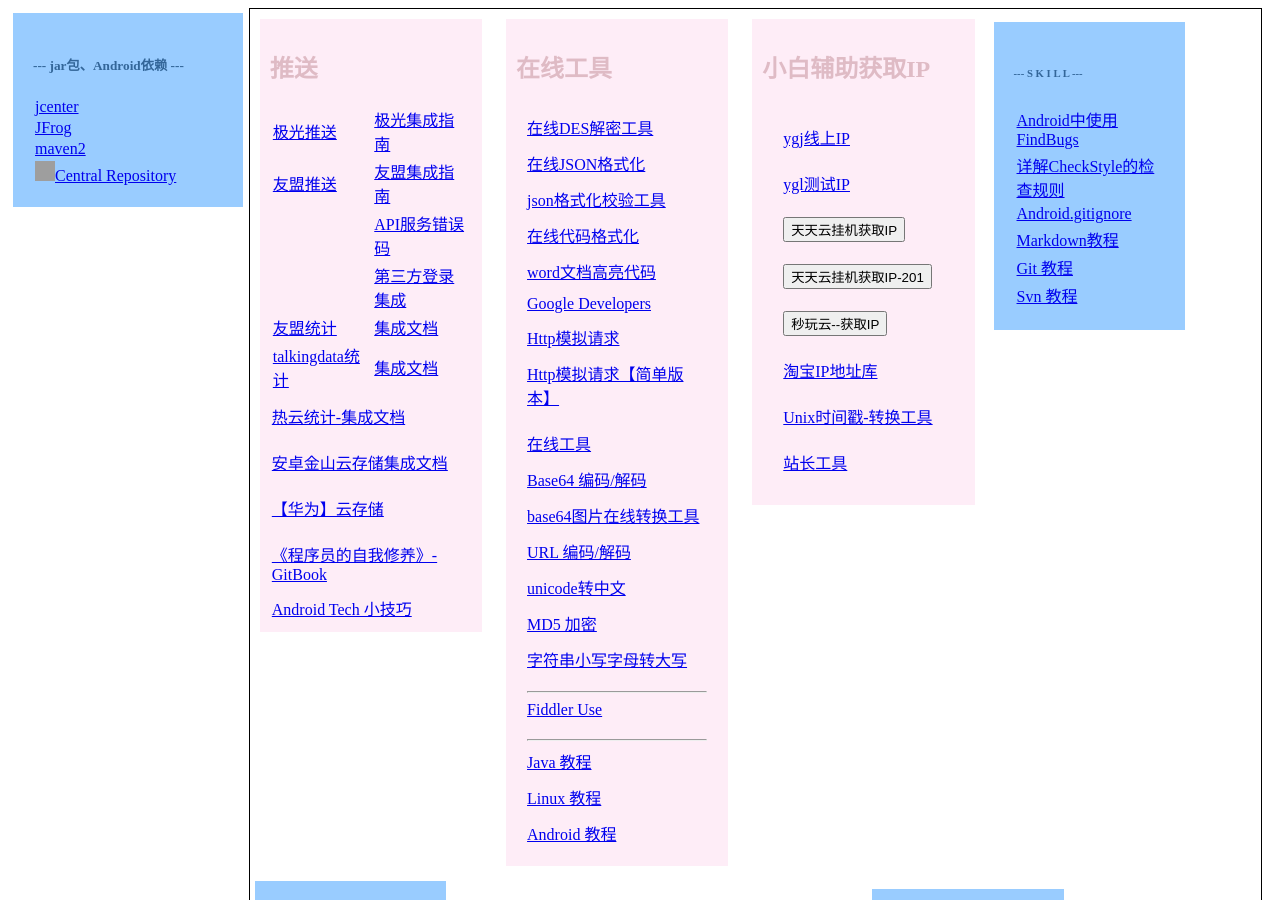
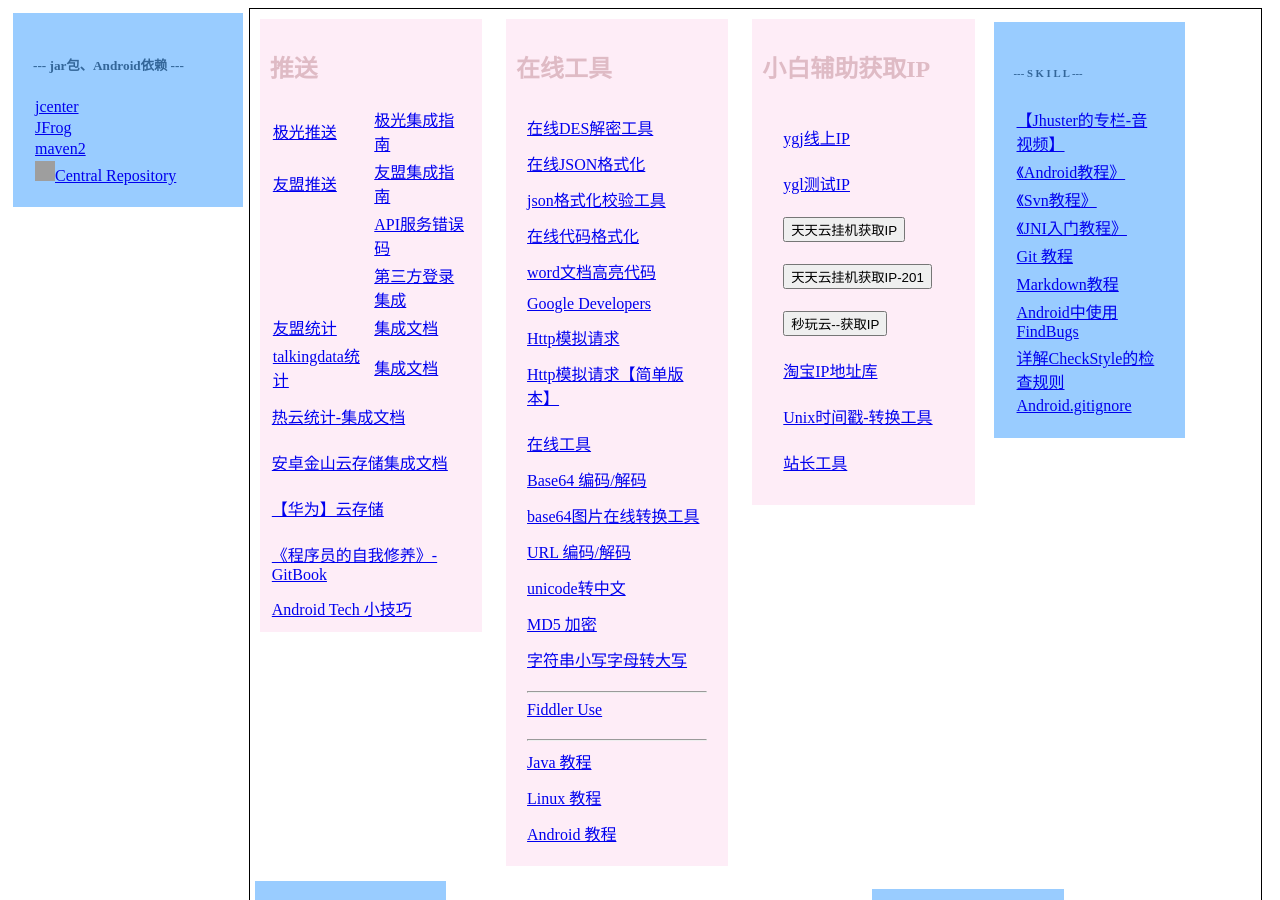
Before and after one commit to github201407/github201407.github.io, a Jekyll site: the page common.html, which Jekyll copies as it is, in a window 1280 px wide and 900 px high. Built offline with Jekyll 4.4.1, drawn with Linux system fonts in a browser that asks for light colours; grey boxes are pictures that could not be loaded.

Commit message:
添加Android、jni入门教程链接、知乎音视频专栏

```diff
--- a/common.html
+++ b/common.html
@@ -268,6 +268,24 @@
    <table border="0">
     <tbody>
      <tr>
+      <td> <a href="https://zhuanlan.zhihu.com/jhuster" target="_blank">【Jhuster的专栏-音视频】</a> </td>
+     </tr>
+     <tr>
+      <td> <a href="https://www.runoob.com/android/android-tutorial.html" target="_blank">《Android教程》</a> </td>
+     </tr>
+     <tr>
+      <td> <a href="https://www.runoob.com/svn/svn-tutorial.html" target="_blank">《Svn教程》</a> </td>
+     </tr>
+     <tr>
+      <td> <a href="https://www.runoob.com/w3cnote/jni-getting-started-tutorials.html" target="_blank">《JNI入门教程》</a> </td>
+     </tr>
+     <tr>
+      <td> <a href="https://www.runoob.com/git/git-tutorial.html" target="_blank"> Git 教程 </a> </td>
+     </tr>
+     <tr>
+      <td> <a href="https://www.runoob.com/markdown/md-tutorial.html" target="_blank"> Markdown教程 </a> </td>
+     </tr>
+     <tr>
       <td> <a href="https://segmentfault.com/a/1190000004881029" target="_blank">Android中使用FindBugs</a> </td>
      </tr>
      <tr>
@@ -275,15 +293,6 @@
      </tr>
      <tr>
       <td> <a href="https://github.com/github/gitignore/blob/master/Android.gitignore" target="_blank">Android.gitignore</a> </td>
-     </tr>
-     <tr>
-      <td> <a href="https://www.runoob.com/markdown/md-tutorial.html" target="_blank"> Markdown教程 </a> </td>
-     </tr>
-     <tr>
-      <td> <a href="https://www.runoob.com/git/git-tutorial.html" target="_blank"> Git 教程 </a> </td>
-     </tr>
-     <tr>
-      <td> <a href="https://www.runoob.com/svn/svn-tutorial.html" target="_blank"> Svn 教程 </a> </td>
      </tr>
     </tbody>
    </table>
```
